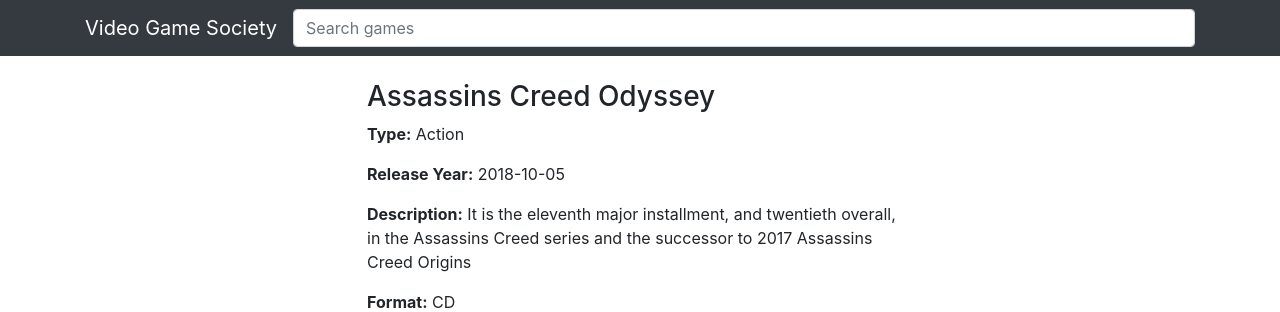
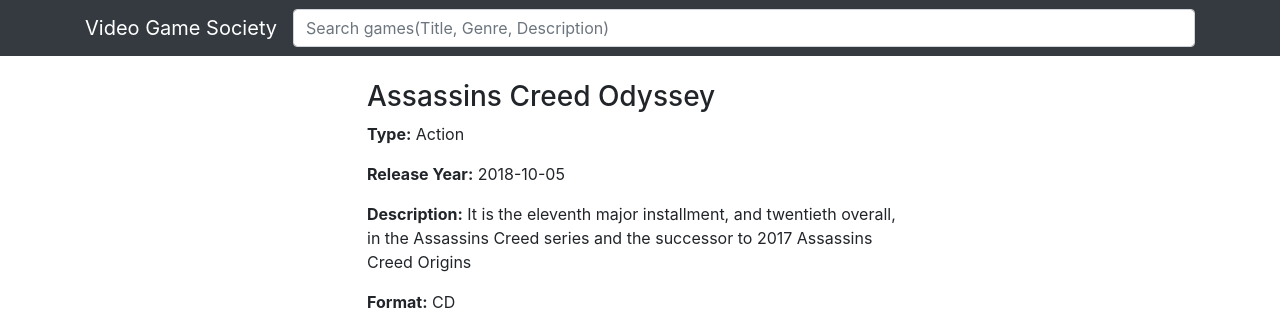
Before and after one commit to vladmit31/Video-Games-Society-Webpage, a PHP site: page /index.php in a window 1280 px wide. Shown: the top 312 px of the page. Run offline with PHP 8.4, Linux system fonts and the light colour scheme; data comes from the database, SQL or seed files in the repository.

Commit message:
A little change.

```diff
--- a/LabProject/VGS/public/index.php
+++ b/LabProject/VGS/public/index.php
@@ -37,7 +37,7 @@
       <div class="container">
         <a class="navbar-brand" href="./index.php">Video Game Society</a>
 
-            <input class="form-control" type="text" name="searchValue" placeholder="Search games" aria-label="Search">
+            <input class="form-control" type="text" name="searchValue" placeholder="Search games(Title, Genre, Description)" aria-label="Search">
 
       </div>
     </nav>
```
